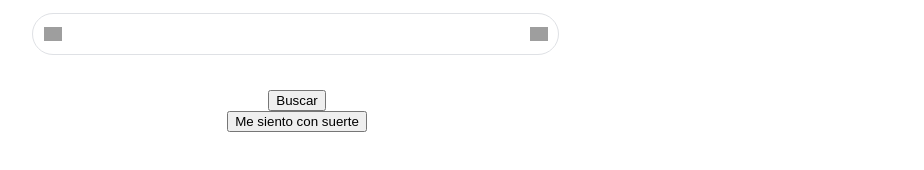
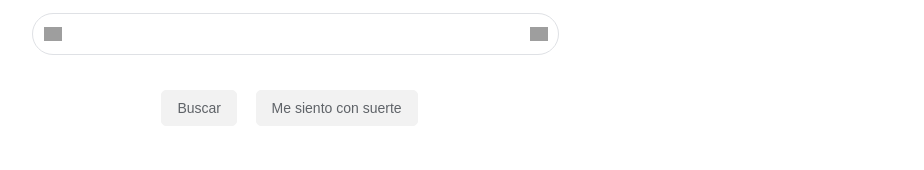
Before and after one commit to alfredoaguiararce/google-clone, a website: page index.html in a window 1280 px wide. Shown: the part 324-494 px from the top of the page, without its empty margins (343-1267 px from the left). Drawn offline with Linux system fonts and the light colour scheme; grey boxes are pictures that could not be loaded.

Commit message:
:construction: Se agregaron estilos a los botones principales

```diff
--- a/css/main.css
+++ b/css/main.css
@@ -149,3 +149,35 @@ main .main-input .micro-icon
     height: 18px;
     cursor: pointer;
 }
+
+main .main-buttons
+{
+    width: 530px;
+    margin: 0 auto;
+}
+
+main .main-buttons div
+{
+    display: inline-block;
+}
+
+main .main-buttons button
+{
+    height: 36px;
+    background-color: #f2f2f2;
+    border: 1px solid #f2f2f2;
+    font-size: 14px;
+    color: #5f6368;
+    border-radius: 5px;
+    padding: 0 15px;
+    margin-right: 15px;
+}
+
+main .main-buttons button:hover
+{
+    border: 1px solid #c6c6c6;
+    box-shadow: 0 1px 1px rgba(0, 0, 0, 0.1);
+    color: #222;
+    background-color: #f8f8f8;
+    cursor: pointer;
+}
```
